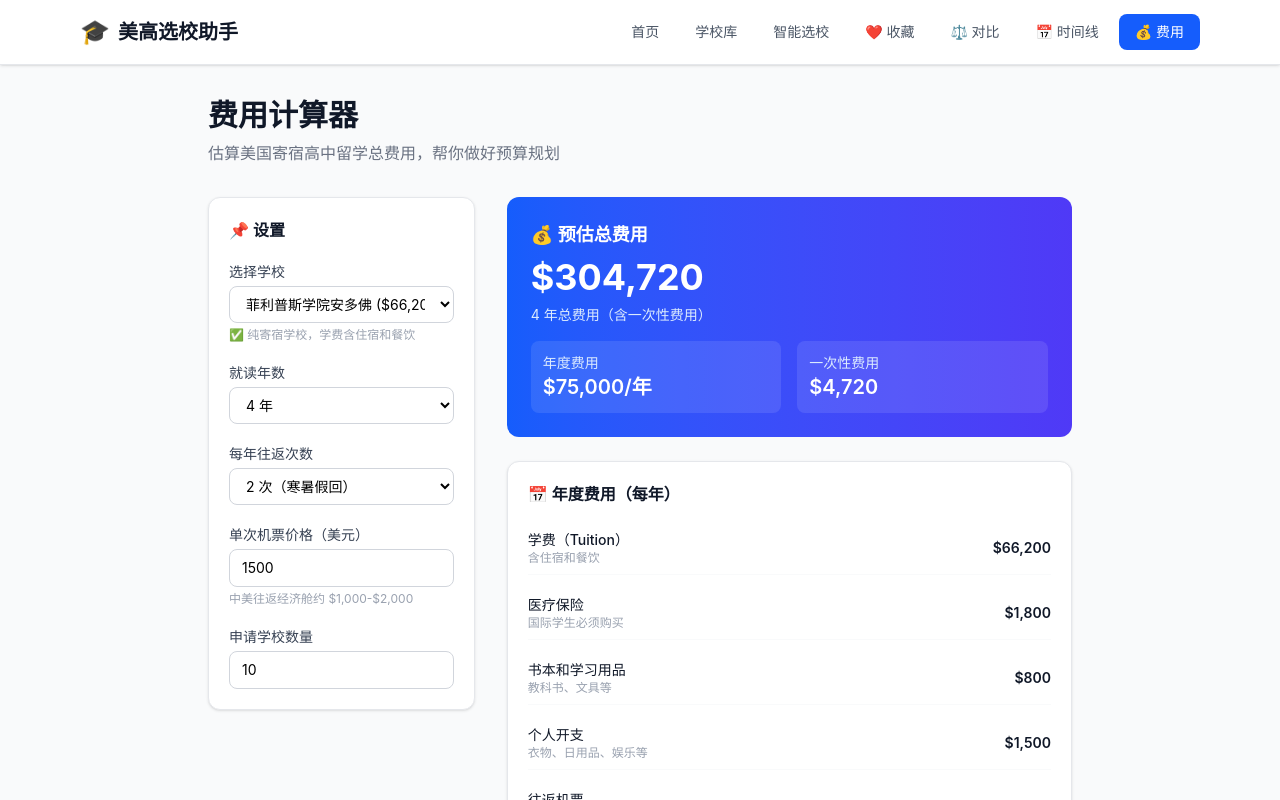
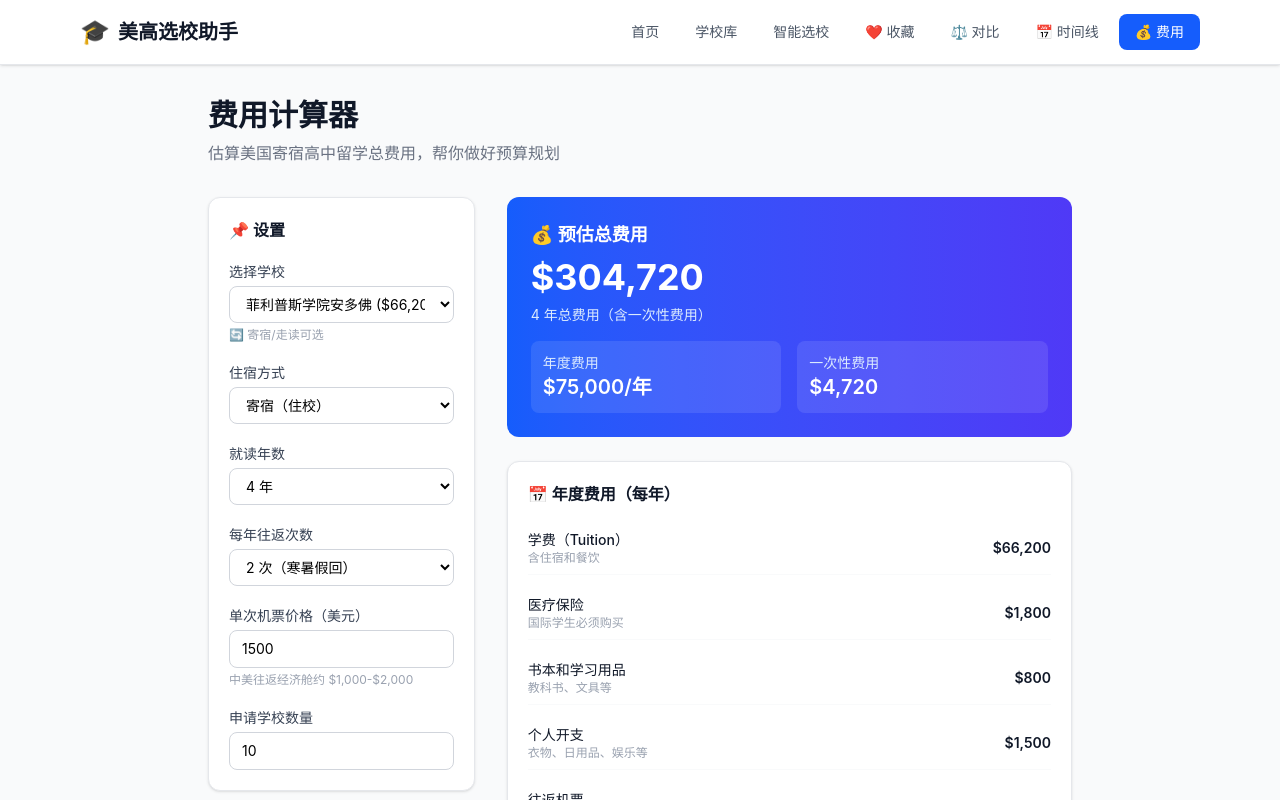
Before and after one commit to Hshyyy/meigao-helper, a React (Vite) app: page /cost in a window 1280 px wide. Shown: the top 800 px of the page. Built offline with nearby package versions, Linux system fonts and the light colour scheme.

Commit message:
更新30所学校类型：区分纯寄宿/寄宿走读混合

```diff
--- a/src/data/schools.ts
+++ b/src/data/schools.ts
@@ -49,7 +49,7 @@ export const schools: School[] = [
     state: "马萨诸塞州",
     city: "Andover",
     region: "东北",
-    type: "寄宿",
+    type: "寄宿/走读",
     ranking: 1,
     rankingTier: "顶尖",
     tuition: 66200,
@@ -99,7 +99,7 @@ export const schools: School[] = [
     state: "新罕布什尔州",
     city: "Exeter",
     region: "东北",
-    type: "寄宿",
+    type: "寄宿/走读",
     ranking: 2,
     rankingTier: "顶尖",
     tuition: 65500,
@@ -149,7 +149,7 @@ export const schools: School[] = [
     state: "康涅狄格州",
     city: "Wallingford",
     region: "东北",
-    type: "寄宿",
+    type: "寄宿/走读",
     ranking: 4,
     rankingTier: "顶尖",
     tuition: 65400,
@@ -199,7 +199,7 @@ export const schools: School[] = [
     state: "马萨诸塞州",
     city: "Deerfield",
     region: "东北",
-    type: "寄宿",
+    type: "寄宿/走读",
     ranking: 7,
     rankingTier: "顶尖",
     tuition: 67100,
@@ -299,7 +299,7 @@ export const schools: School[] = [
     state: "新泽西州",
     city: "Lawrenceville",
     region: "东北",
-    type: "寄宿",
+    type: "寄宿/走读",
     ranking: 5,
     rankingTier: "顶尖",
     tuition: 65000,
@@ -349,7 +349,7 @@ export const schools: School[] = [
     state: "康涅狄格州",
     city: "Lakeville",
     region: "东北",
-    type: "寄宿",
+    type: "寄宿/走读",
     ranking: 6,
     rankingTier: "顶尖",
     tuition: 66300,
@@ -499,7 +499,7 @@ export const schools: School[] = [
     state: "马萨诸塞州",
     city: "Milton",
     region: "东北",
-    type: "寄宿",
+    type: "寄宿/走读",
     ranking: 11,
     rankingTier: "优秀",
     tuition: 64800,
@@ -599,7 +599,7 @@ export const schools: School[] = [
     state: "新泽西州",
     city: "Hightstown",
     region: "东北",
-    type: "寄宿",
+    type: "寄宿/走读",
     ranking: 12,
     rankingTier: "优秀",
     tuition: 62500,
@@ -699,7 +699,7 @@ export const schools: School[] = [
     state: "马萨诸塞州",
     city: "Concord",
     region: "东北",
-    type: "寄宿",
+    type: "寄宿/走读",
     ranking: 14,
     rankingTier: "优秀",
     tuition: 63200,
@@ -749,7 +749,7 @@ export const schools: School[] = [
     state: "康涅狄格州",
     city: "Watertown",
     region: "东北",
-    type: "寄宿",
+    type: "寄宿/走读",
     ranking: 13,
     rankingTier: "优秀",
     tuition: 66000,
@@ -799,7 +799,7 @@ export const schools: School[] = [
     state: "康涅狄格州",
     city: "Windsor",
     region: "东北",
-    type: "寄宿",
+    type: "寄宿/走读",
     ranking: 15,
     rankingTier: "优秀",
     tuition: 64100,
@@ -899,7 +899,7 @@ export const schools: School[] = [
     state: "新泽西州",
     city: "Blairstown",
     region: "东北",
-    type: "寄宿",
+    type: "寄宿/走读",
     ranking: 18,
     rankingTier: "优秀",
     tuition: 62800,
@@ -949,7 +949,7 @@ export const schools: School[] = [
     state: "宾夕法尼亚州",
     city: "Pottstown",
     region: "东北",
-    type: "寄宿",
+    type: "寄宿/走读",
     ranking: 19,
     rankingTier: "优秀",
     tuition: 64000,
@@ -999,7 +999,7 @@ export const schools: School[] = [
     state: "宾夕法尼亚州",
     city: "Mercersburg",
     region: "东北",
-    type: "寄宿",
+    type: "寄宿/走读",
     ranking: 20,
     rankingTier: "优秀",
     tuition: 61000,
@@ -1049,7 +1049,7 @@ export const schools: School[] = [
     state: "康涅狄格州",
     city: "Kent",
     region: "东北",
-    type: "寄宿",
+    type: "寄宿/走读",
     ranking: 23,
     rankingTier: "热门",
     tuition: 65500,
@@ -1199,7 +1199,7 @@ export const schools: School[] = [
     state: "加利福尼亚州",
     city: "Claremont",
     region: "西部",
-    type: "寄宿",
+    type: "寄宿/走读",
     ranking: 24,
     rankingTier: "热门",
     tuition: 62000,
@@ -1299,7 +1299,7 @@ export const schools: School[] = [
     state: "马萨诸塞州",
     city: "Southborough",
     region: "东北",
-    type: "寄宿",
+    type: "寄宿/走读",
     ranking: 27,
     rankingTier: "热门",
     tuition: 64500,
@@ -1349,7 +1349,7 @@ export const schools: School[] = [
     state: "康涅狄格州",
     city: "Pomfret",
     region: "东北",
-    type: "寄宿",
+    type: "寄宿/走读",
     ranking: 29,
     rankingTier: "热门",
     tuition: 63500,
@@ -1399,7 +1399,7 @@ export const schools: School[] = [
     state: "康涅狄格州",
     city: "Suffield",
     region: "东北",
-    type: "寄宿",
+    type: "寄宿/走读",
     ranking: 30,
     rankingTier: "热门",
     tuition: 63000,
@@ -1449,7 +1449,7 @@ export const schools: School[] = [
     state: "马萨诸塞州",
     city: "Byfield",
     region: "东北",
-    type: "寄宿",
+    type: "寄宿/走读",
     ranking: 28,
     rankingTier: "热门",
     tuition: 60000,
@@ -1499,7 +1499,7 @@ export const schools: School[] = [
     state: "马萨诸塞州",
     city: "Marion",
     region: "东北",
-    type: "寄宿",
+    type: "寄宿/走读",
     ranking: 31,
     rankingTier: "热门",
     tuition: 62000,
```
